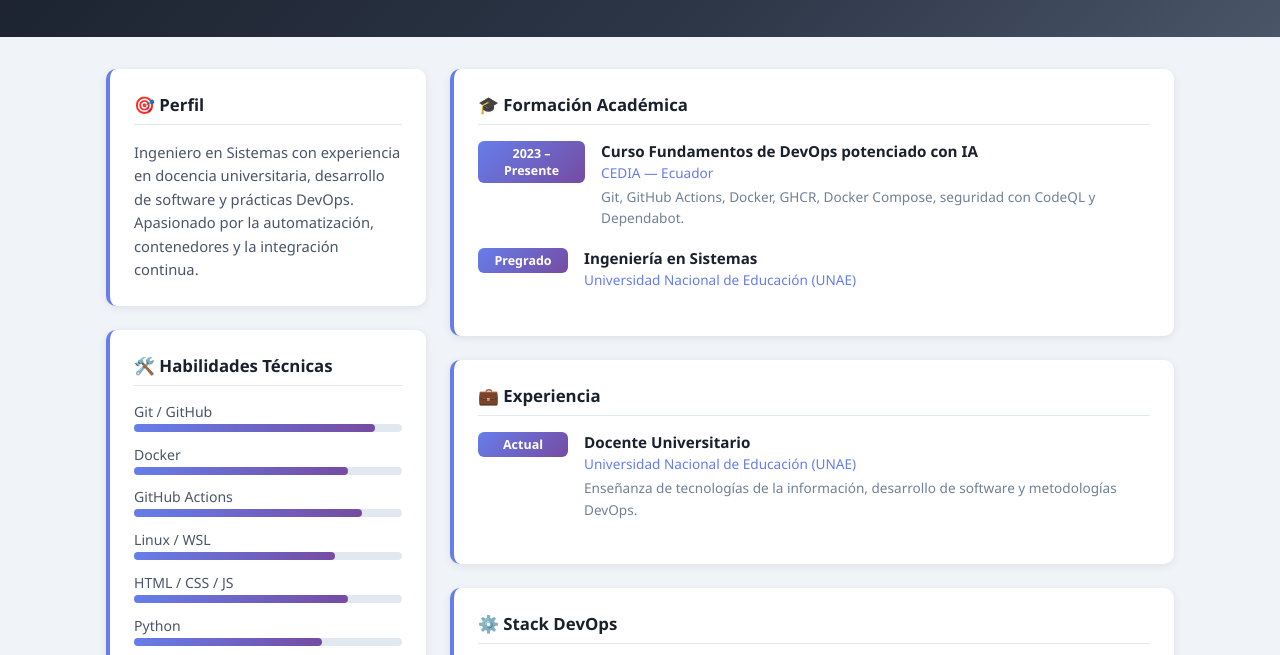
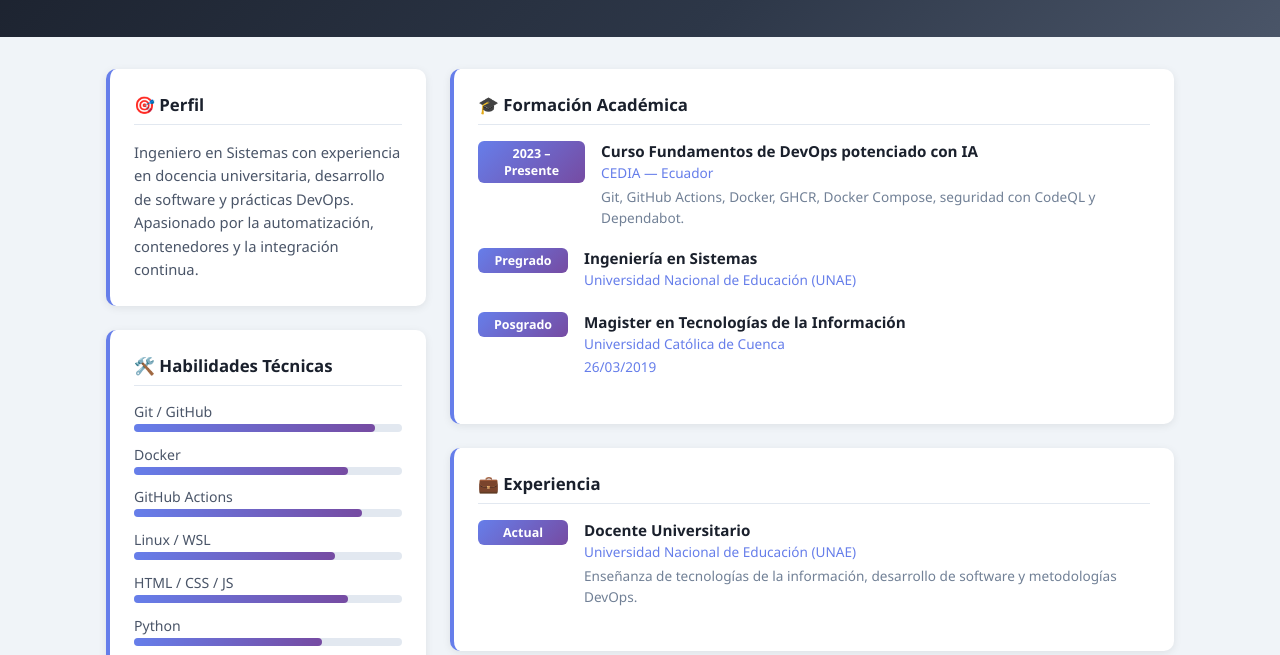
Before and after one commit to atenezacaf1990/proyecto-final, a website: page src/index.html in a window 1280 px wide. Shown: the part 145-800 px from the top of the page. Drawn offline with Linux system fonts and the light colour scheme.

Commit message:
feat: agregar posgrado Magister en TI - UCACUE

```diff
--- a/src/index.html
+++ b/src/index.html
@@ -98,6 +98,14 @@
                 <span>Universidad Nacional de Educación (UNAE)</span>
               </div>
             </div>
+            <div class="item">
+              <div class="fecha">Posgrado</div>
+              <div class="detalle">
+                <strong>Magister en Tecnologías de la Información</strong>
+                <span>Universidad Católica de Cuenca</span>
+                <span>26/03/2019</span>
+              </div>
+            </div>
           </div>
         </section>
 
```
